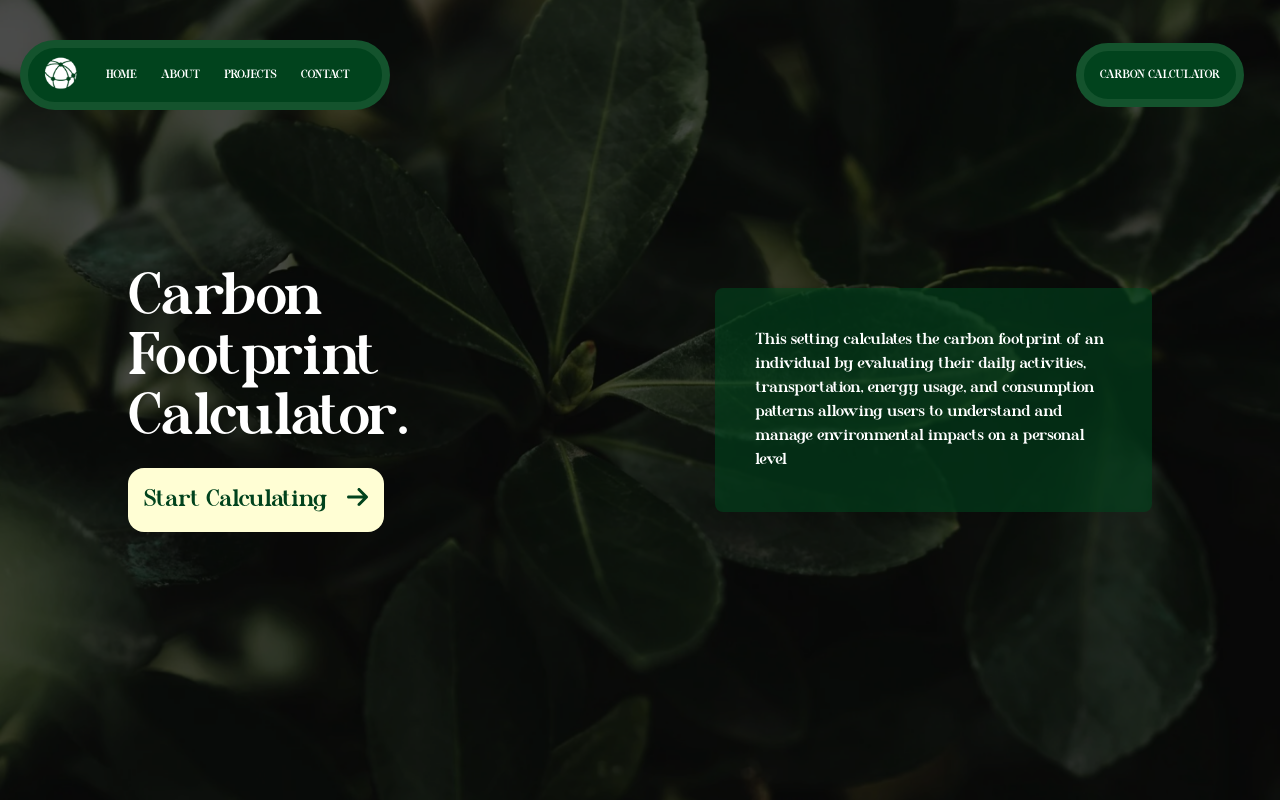
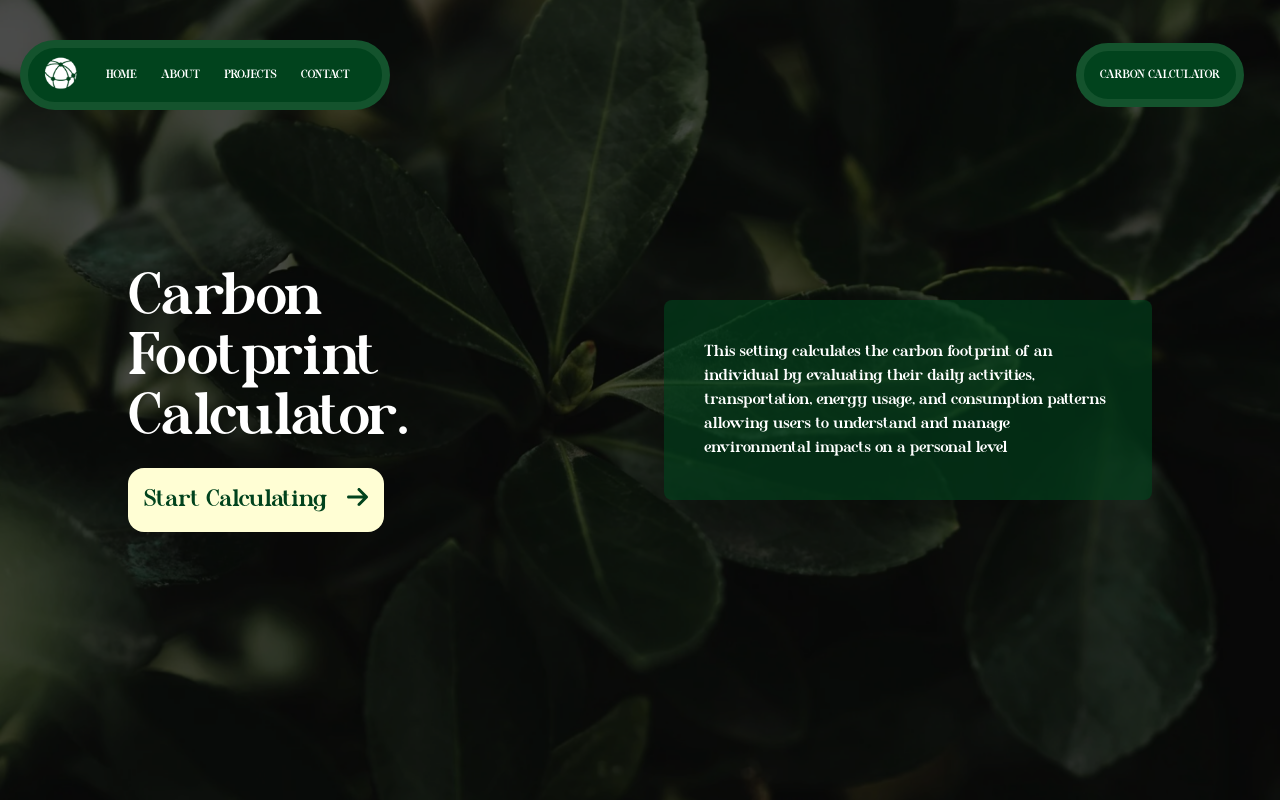
Before and after one commit to Mcnoble1/Chemotronix-v2, a Next.js app: page /calculator in a window 1280 px wide. Shown: the top 800 px of the page. Built offline with nearby package versions, Linux system fonts and the light colour scheme.

Commit message:
feat: updated calculator component :octocat:

```diff
--- a/components/Calculator/index.tsx
+++ b/components/Calculator/index.tsx
@@ -36,7 +36,7 @@ const Calculator = () => {
 
     return (
         <section className="h-screen bg-[url('/images/calc.png')] bg-cover bg-center">
-            <div className=' bg-black/70 h-screen px-[10%] gap-[30%] flex flex-row items-center justify-center'>
+            <div className=' bg-black/70 h-screen px-[10%] gap-[10%] lg:gap-[25%] flex flex-col lg:flex-row items-center justify-center'>
                 {!showQuestions ? (
                 <>
                     <div>
```
